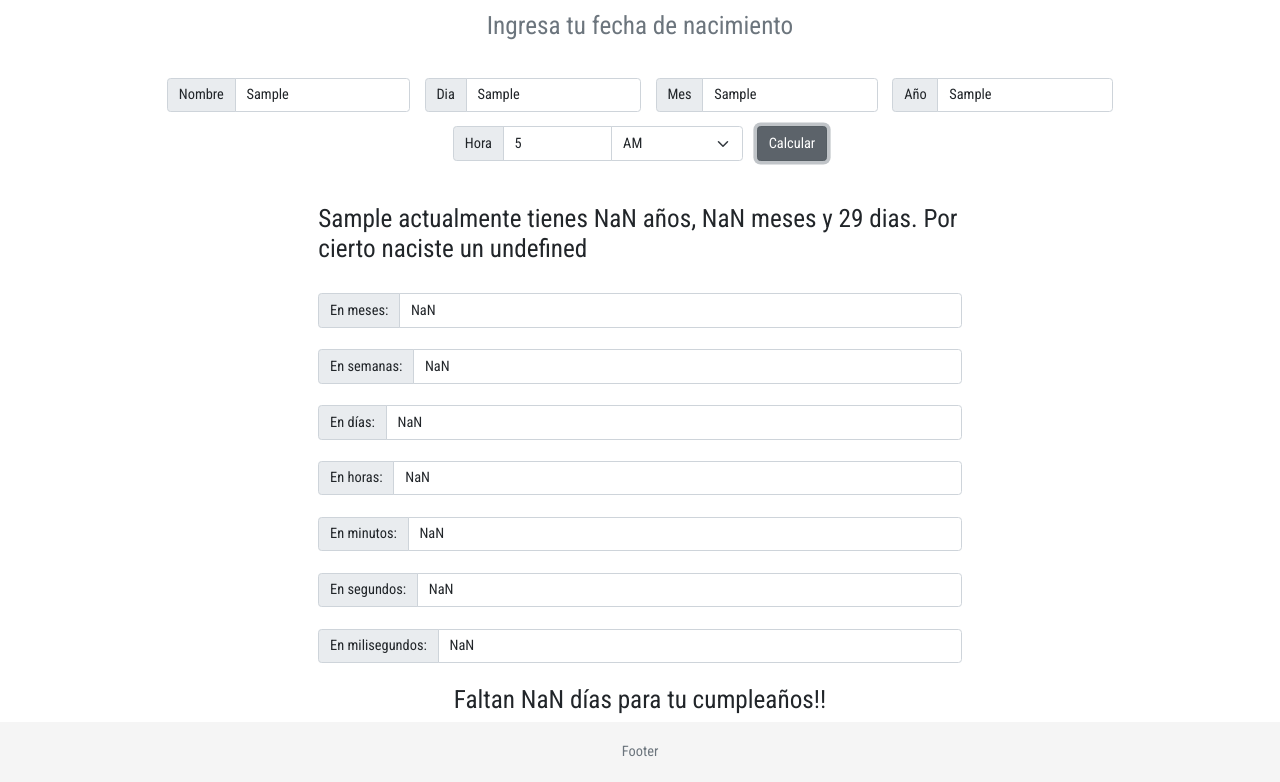
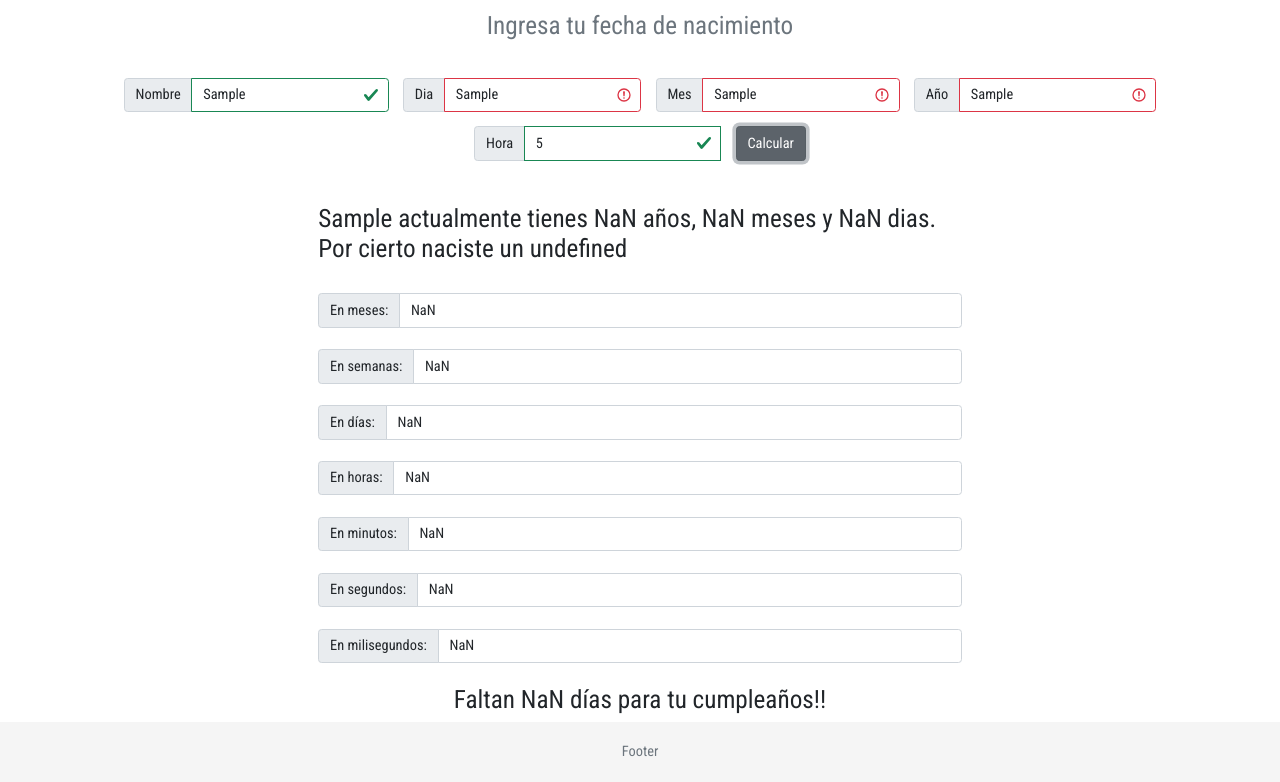
Before and after one commit to GuilleFerru/ProyectoFinalJavaScript, a website: page index.html in a window 1280 px wide. Both pictures are taken after typing "Sample", "Sample", "Sample", "Sample", "5" into the empty fields and a click on the button "Calcular". Shown: the part 111-893 px from the top of the page. Drawn offline with Linux system fonts and the light colour scheme.

Commit message:
Proyecto bastante avanzado

```diff
--- a/index.html
+++ b/index.html
@@ -34,45 +34,44 @@
                 </div>
             </div>
 
-            <form class="row row-cols-lg-auto row-cols-sm-auto g-3 justify-content-center align-items-center mt-3"
-                action="">
+            <form class=" row row-cols-lg-auto row-cols-sm-auto g-3 justify-content-center align-items-center mt-3"
+                action="" autocomplete="off">
                 <div class="col-12">
                     <div class="input-group">
                         <div class="input-group-text" for="nombre">Nombre</div>
-                        <input type="text" class="form-control" id="nombre" name="nombre">
+                        <input type="text" class="form-control entradas" id="nombre" name="nombre"
+                            onclick="checkVacio()" required>
                     </div>
                 </div>
                 <div class="col-12">
                     <div class="input-group">
                         <div class="input-group-text" for="dia">Dia</div>
-                        <input type="text" class="form-control" id="dia" name="dia">
+                        <input type="text" class="form-control entradas" id="dia" name="dia">
                     </div>
                 </div>
                 <div class="col-12">
                     <div class="input-group">
                         <div class="input-group-text" for="mes">Mes</div>
-                        <input type="text" class="form-control" id="mes" name="mes">
+                        <input type="text" class="form-control entradas" id="mes" name="mes">
                     </div>
                 </div>
                 <div class="col-12">
                     <div class="input-group">
                         <div class="input-group-text" for="anio">Año</div>
-                        <input type="text" class="form-control" id="anio" name="anio">
+                        <input type="text" class="form-control entradas" id="anio" name="anio">
                     </div>
                 </div>
                 <div class="col-12">
                     <div class="input-group">
                         <div class="input-group-text" for="hora">Hora</div>
-                        <input type="number" class="form-control" id="hora" name="hora">
-                        <select class="form-select" id="sistemaHorario">
-                            <option selected value="am">AM</option>
-                            <option value="pm">PM</option>
-                        </select>
+                        <input type="number" class="form-control entradas" id="hora" name="hora">
+                        <div class="input-group-text" for="sistemaHorario" id="sistemaHorario" style="display: none;">AM</div>
                     </div>
                 </div>
                 <div class="col-12">
-                    <button type="button" class="btn btn-secondary" id = "calcular">Calcular</button>
+                    <button type="button" class="btn btn-secondary" id="calcular">Calcular</button>
                 </div>
+
             </form>
             <div class="row mt-4 justify-content-center align-items-center gy-4">
                 <div class="col-lg-7 col-12" id="mostrarNombreEdad"></div>
@@ -109,13 +108,15 @@
                 <div class="col-lg-7 col-12 ">
                     <div class="input-group">
                         <label for="cantidadSegundos" class="input-group-text">En segundos: </label>
-                        <input type="text" class="form-control resultados" id="cantidadSegundos" name="cantidadSegundos">
+                        <input type="text" class="form-control resultados" id="cantidadSegundos"
+                            name="cantidadSegundos">
                     </div>
                 </div>
                 <div class="col-lg-7 col-12 ">
                     <div class="input-group">
                         <label for="cantidadMsegundos" class="input-group-text">En milisegundos: </label>
-                        <input type="text" class="form-control resultados" id="cantidadMsegundos" name="cantidadMsegundos">
+                        <input type="text" class="form-control resultados" id="cantidadMsegundos"
+                            name="cantidadMsegundos">
                     </div>
                 </div>
                 <div class="col-lg-12 col-12 d-flex justify-content-center" id="mostrarCumpleanios"></div>
--- a/js/script.js
+++ b/js/script.js
@@ -3,15 +3,17 @@ window.onload = function () {
     console.log('localStorage cleaned')
 }
 
+let id = 0;
+let intervalo = 0;
+
 class Persona {
-    constructor(id, nombre, dia, mes, anio, hora, sistemaHorario) {
+    constructor(id, nombre, dia, mes, anio, hora) {
         this.id = id;
         this.nombre = nombre;
         this.dia = dia;
         this.mes = mes;
         this.anio = anio;
         this.hora = hora;
-        this.sistemaHorario = sistemaHorario;
     }
 
     fechaNacimiento() {
@@ -35,6 +37,7 @@ function diaSemana(persona) {
 
 function aniosVividos(persona) {
     const anios = milisegundos(fechaActual(), persona.fechaNacimiento()) / (31540000000);
+
     const meses = Math.floor((anios - Math.floor(anios)) * 12);
     let dias = 0;
     //const mesesEntero = Math.floor(meses);
@@ -42,10 +45,10 @@ function aniosVividos(persona) {
     //const meses = Math.abs(persona.mes - fechaActual().getMonth());
     if (fechaActual().getDate() >= persona.dia) {
         dias = fechaActual().getDate() - persona.dia;
-    }else{
-        const diasMesAnterior = new Date(fechaActual().getFullYear(),(fechaActual().getMonth()),0).getDate(); //cant de dias del mes anterior
-        //console.log(diasMesAnterior)
-        dias = fechaActual().getDate() + parseInt(diasMesAnterior - fechaActual().getDate()-1);
+    } else {
+        const diasMesAnterior = new Date(fechaActual().getFullYear(), (fechaActual().getMonth()), 0).getDate(); //cant de dias del mes anterior
+        console.log(diasMesAnterior)
+        dias = fechaActual().getDate() + parseInt(diasMesAnterior - persona.dia);
 
     }
     return `${persona.nombre} actualmente tienes ${Math.floor(anios)} años, ${meses} meses y ${dias} dias. Por cierto naciste un ${diaSemana(persona)}`
@@ -84,11 +87,13 @@ function segundosVividos(persona) {
 
 function msegundosVividos(persona) {
     return (milisegundos(fechaActual(), persona.fechaNacimiento()));
-
 }
 
 function cumple() {
-    const persona = buscarPersonas();
+    let personas = buscarPersonas();
+    for (let persona of personas) {
+        if (persona.id == (id - 1)) {
+
             let anio = fechaActual().getFullYear();
 
             let h3Cumple = document.createElement('h3');
@@ -122,18 +127,20 @@ function cumple() {
                 }
             }
         }
+    }
+}
 
 function buscarPersonas() {
-
+    const personas = [];
     for (let i = 0; i < localStorage.length; i++) {
         let clave = localStorage.key(i);
         let item = localStorage.getItem(clave);
         let personaNueva = JSON.parse(item);
         //console.log(personaNueva.fechaNacimiento())
         const persona = new Persona(personaNueva.id, personaNueva.nombre, personaNueva.dia, personaNueva.mes, personaNueva.anio, personaNueva.hora, personaNueva.sistemaHorario);
-        //console.log(persona)
-        return persona;
+        personas.push(persona)
     }
+    return personas;
 }
 
 function borrar() {
@@ -151,20 +158,40 @@ function borrar() {
     }
 }
 
+function checkVacio() {
+    let nombre = document.getElementById('nombre').value;
+    if (nombre !== "" || nombre !== null) {
+        for (let i = 0; i < document.getElementsByClassName('entradas').length; i++) {
+            document.getElementsByClassName('entradas')[i].value = '';
+            document.getElementsByClassName('entradas')[i].classList.remove('is-valid')
+            document.getElementsByClassName('entradas')[i].classList.remove('is-invalid')
+        }
+        clearInterval(intervalo);
+        borrar();
+    }
+}
+
 
 function escribir() {
-    const persona = buscarPersonas();
+    let personas = buscarPersonas();
+    for (let persona of personas) {
+        if (persona.id == (id - 1)) {
             let h3Edad = document.createElement('h3');
             h3Edad.setAttribute('id', 'mostrarNombreEdadH3');
             h3Edad.innerHTML = aniosVividos(persona);
             mostrarNombreEdad.appendChild(h3Edad);
             cumple();
+            intervalo = setInterval(tiempoVivido, 1)
+        }
 
+    }
 }
 
 function tiempoVivido() {
     //localStorage.setItem('hoy', fechaActual());
-    const persona = buscarPersonas();
+    let personas = buscarPersonas();
+    for (let persona of personas) {
+        if (persona.id == (id - 1)) {
             document.getElementById('cantidadMeses').value = mesesVividos(persona);
             document.getElementById('cantidadSemanas').value = semanasVividas(persona);
             document.getElementById('cantidadDias').value = diasVividos(persona);
@@ -172,69 +199,75 @@ function tiempoVivido() {
             document.getElementById('cantidadMinutos').value = minutosVividos(persona);
             document.getElementById('cantidadSegundos').value = segundosVividos(persona);
             document.getElementById('cantidadMsegundos').value = msegundosVividos(persona);
+        }
+    }
+}
+
+const guardar = (clave, valor) => { localStorage.setItem(clave, valor) }
+let esValido = (div) => { div.classList.add('is-valid'), div.classList.remove('is-invalid') }
+let esInvalido = (div) => { div.classList.add('is-invalid'), div.classList.remove('is-valid') }
+
+function validar() {
+    let nombre = document.getElementById('nombre');
+    let dia = document.getElementById('dia');
+    let mes = document.getElementById('mes');
+    let anio = document.getElementById('anio');
+    let hora = document.getElementById('hora');
+    let sistemaHorario = document.getElementById('sistemaHorario');
+    let flag = false;
+
+    if (nombre.value == '' || nombre.value == null) {
+        esInvalido(nombre);
+        flag = false;
+    } else {
+        esValido(nombre);
+        flag = true;
+    }
+    if (isNaN(dia.value) || dia.value == '' || (dia.value <= 0 || dia.value > 31)) {
+        esInvalido(dia);
+        flag = false;
+    } else {
+        esValido(dia);
+        flag = true;
+
+    }
+    if (isNaN(mes.value) || mes.value == '' || (mes.value <= 0 || mes.value > 12)) {
+        esInvalido(mes);
+        flag = false;
+    } else {
+        esValido(mes);
+        flag = true;
+    }
+    if (isNaN(anio.value) || anio.value == '') {
+        esInvalido(anio);
+        flag = false;
+    } else {
+        esValido(anio);
+        flag = true;
+    }
+    if (isNaN(hora.value) || hora.value == '' || (hora.value < 0 || hora.value > 23)) {
+        esInvalido(hora);
+        flag = false;
+    } else {
+        esValido(hora);
+        flag = true;
+    }
+    if (flag == true) {
+        const persona = new Persona(id, nombre.value, dia.value, mes.value, anio.value, hora.value);
+        const enJSON = JSON.stringify(persona);
+        guardar(persona.id, enJSON);
+        id++;
+        borrar();
+        escribir();
+    }
 
 }
 
-const guardar = (clave, valor) => { localStorage.setItem(clave, valor) }
 
-let id = 0;
-//const persona = new Persona();
-function cargarDatos() {
-    let nombre = document.getElementById('nombre').value;
-    let dia = document.getElementById('dia').value;
-    let mes = document.getElementById('mes').value;
-    let anio = document.getElementById('anio').value;
-    let hora = document.getElementById('hora').value;
-    let sistemaHorario = document.getElementById('sistemaHorario').value;
+document.getElementById("calcular").onclick = function () { validar() };
 
 
-    if (nombre == '' || dia == '' || mes == '' || anio == '' || hora == '') {
-
-    }
-
-    const persona = new Persona(id, nombre, dia, mes, anio, hora, sistemaHorario);
-    const enJSON = JSON.stringify(persona);
-    guardar(persona.id, enJSON);
-    id++;
-    //localStorage.setItem('hoy', fechaActual());
-    borrar();
-    escribir();
-
-    /*persona.id = id;
-        persona.nombre = document.getElementById('nombre').value;
-        persona.dia = document.getElementById('dia').value;
-        persona.mes = document.getElementById('mes').value;
-        persona.anio = document.getElementById('anio').value;
-        persona.hora = document.getElementById('hora').value;
-        persona.sistemaHorario = document.getElementById('sistemaHorario').value;*/
-    //const persona = new Persona(id, nombre, dia, mes, anio, hora, sistemaHorario);
-
-    //localStorage.setItem(persona.id, JSON.stringify(persona));
-
-}
-
-//var myVar = setInterval(myTimer, 1000);
-
-/*function myTimer() {
-var d = new Date();
-console.log( d.toLocaleTimeString());
-}*/
-
-//document.getElementById("hora").onmouseleave =function() {calcular()};
-document.getElementById("calcular").onclick = function () { cargarDatos(), setInterval(tiempoVivido, 1) };
-//document.getElementById("calcular").onclick = function () { cargarDatos() }
-//document.getElementById("calcular").onclick = function() {};
 
 
-//console.dir(document.getElementById('nombre'))
-/*for (const persona of personas) {
-    if (persona.anio < 1970) {
-        alert("No se puede calcular lo solicitado sobre la persona " + persona.id);
-    } else {
-        diasVividos(persona);
-        cumple(persona.dia, persona.mes);
-    }
-
-}*/
 
 /* Alumno: Guillermo Ferrucci */
```
Lines whose indentation alone changed are shown as unchanged.
